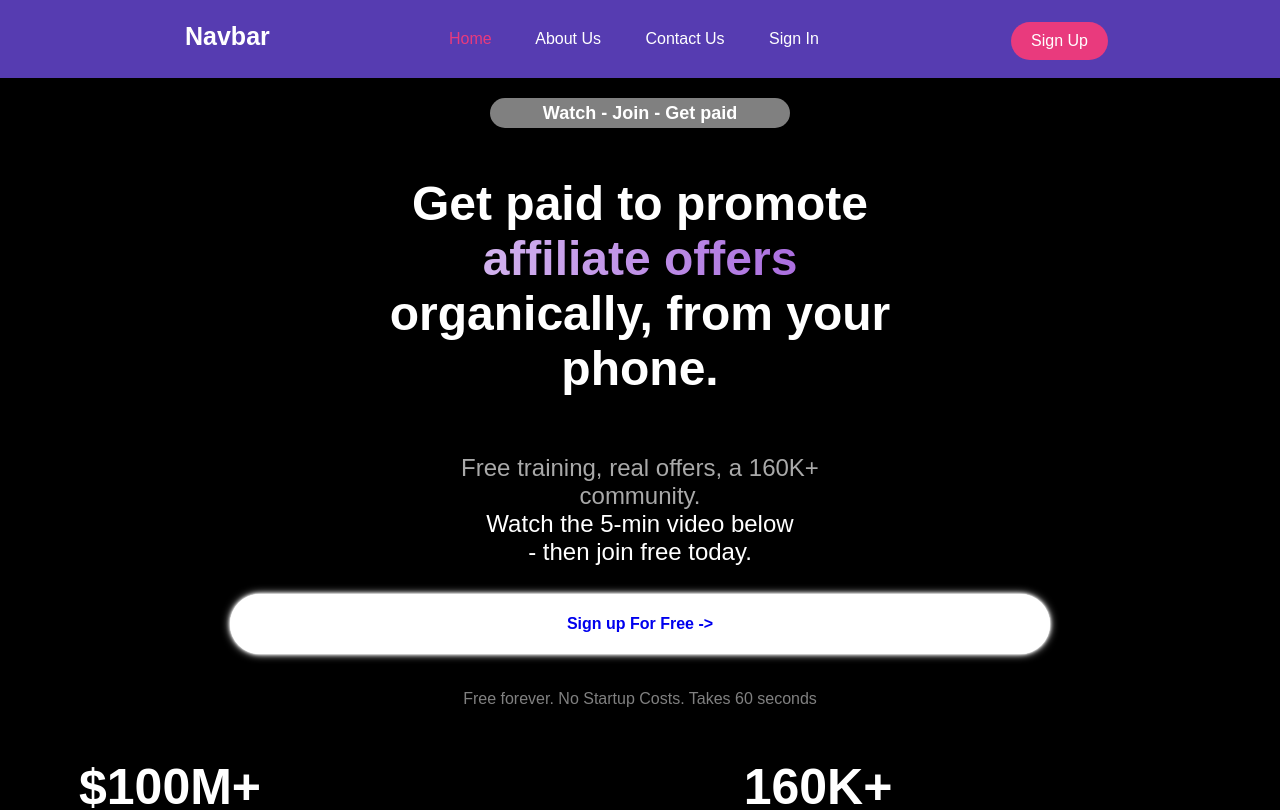
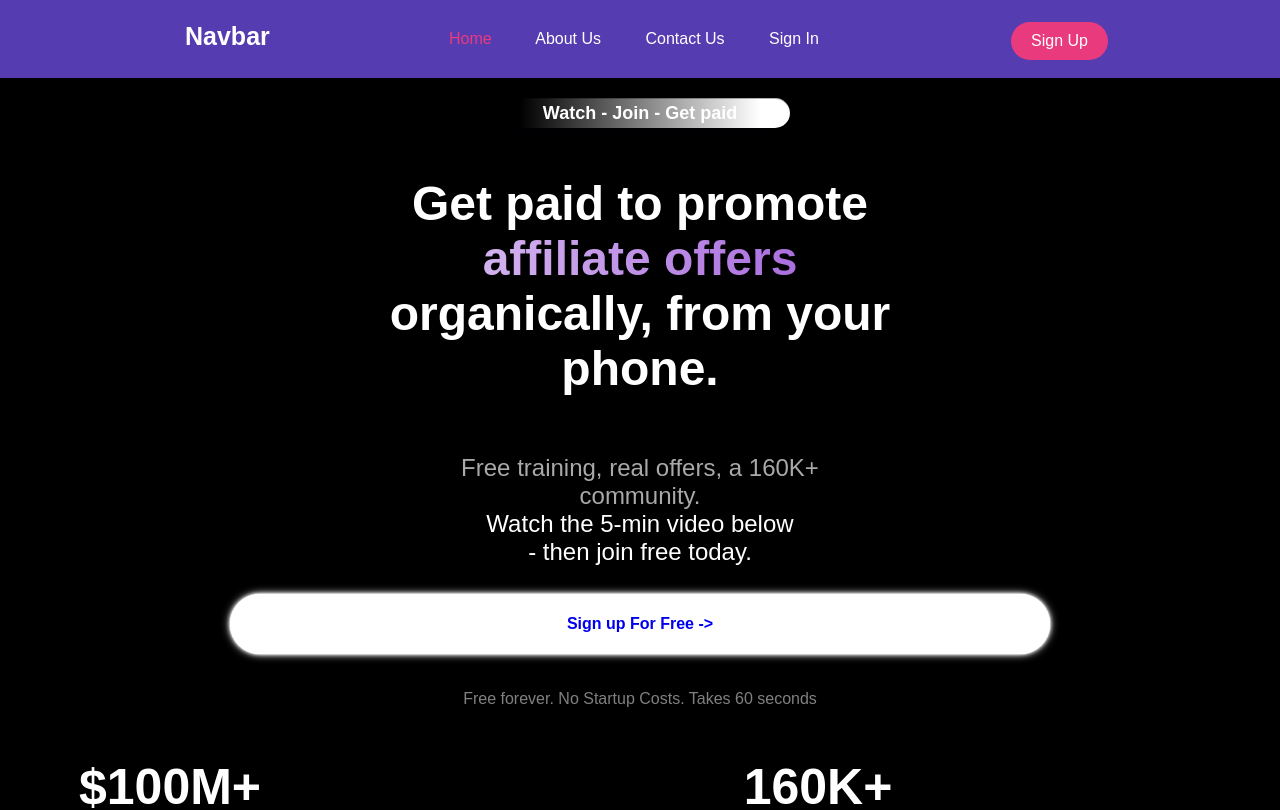
Before and after one commit to codexRegis-debug/Ohan-website, a React app: page / in a window 1280 px wide. Shown: the top 810 px of the page. Built offline with nearby package versions, Linux system fonts and the light colour scheme; the HTML template or start-up script is replaced by a standard one.

Commit message:
Edited some code

```diff
--- a/src/pages/Home.css
+++ b/src/pages/Home.css
@@ -11,6 +11,15 @@
   background-color: purple;
   width: 10px;
   height: 10px;
+}
+.header {
+  background: linear-gradient(90deg, black 10%, white 90%);
+
+  box-shadow:
+    0 4px 10px rgba(0, 0, 10, 0.4),
+    inset 0 1px 0 rgba(0, 0, 0, 0.3);
+
+  transition: transform 0.1s ease;
 }
 
 .heading-color {
```
Also changed, not shown: src/pages/Home.tsx (indentation only).
